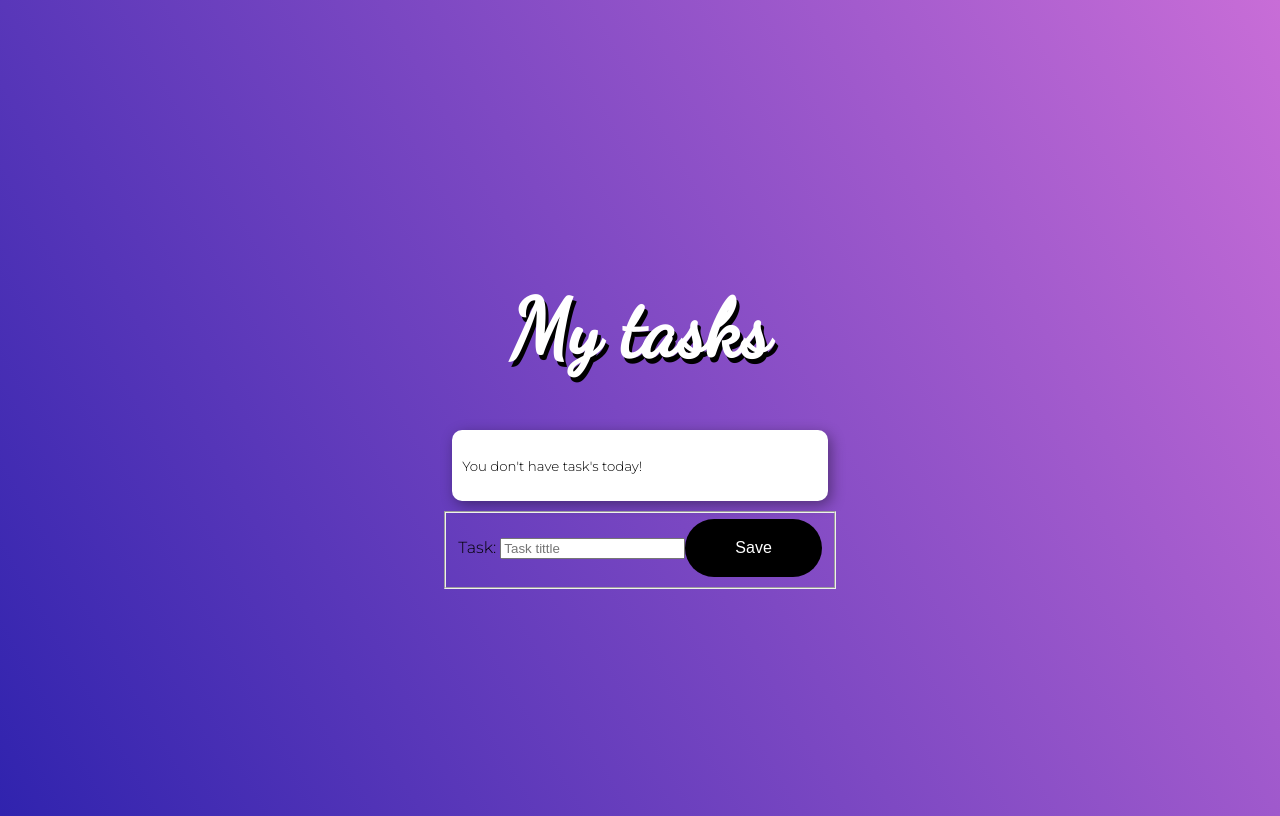
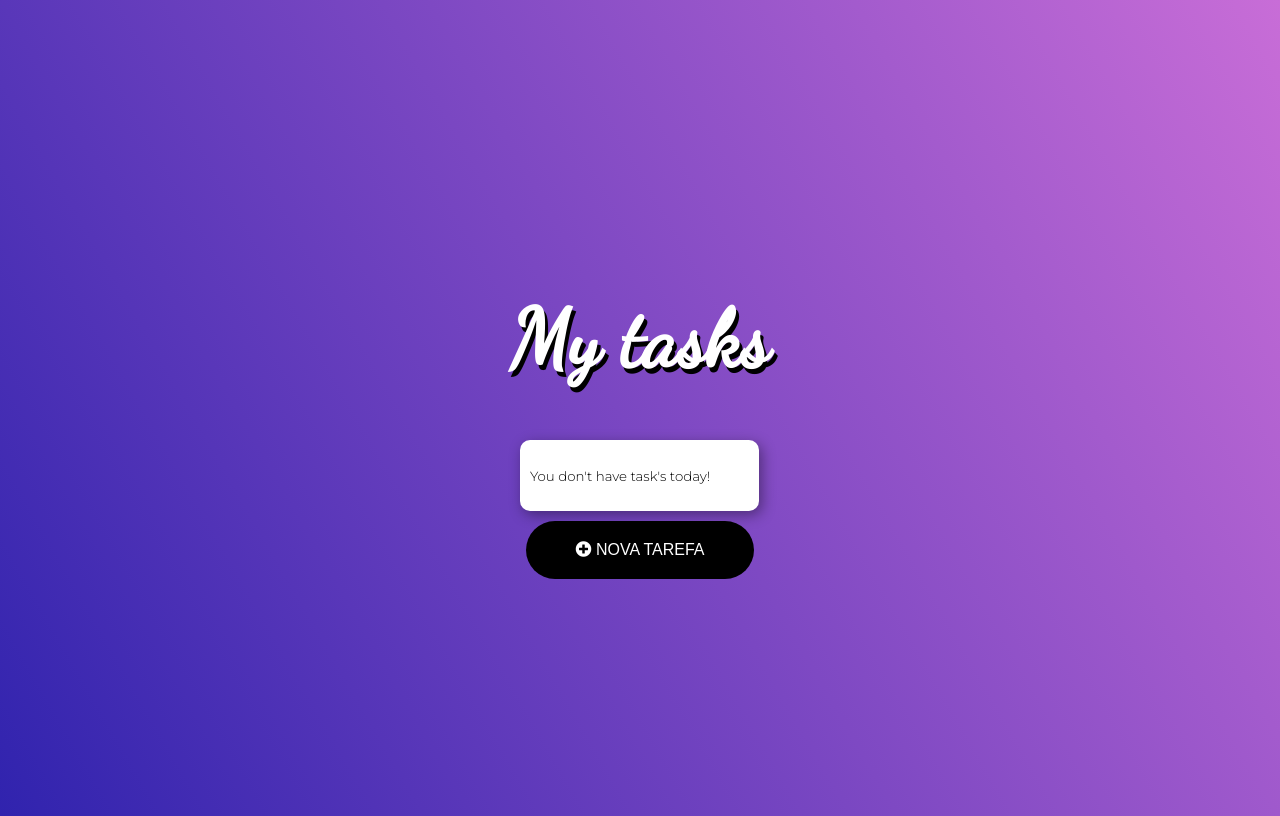
Before and after one commit to Diego-Silva-02/ToDoAppWithAngular, an Angular app: page / in a window 1280 px wide. Built offline with nearby package versions, Linux system fonts and the light colour scheme.

Commit message:
Switching views

```diff
--- a/src/app/app.component.html
+++ b/src/app/app.component.html
@@ -1,5 +1,5 @@
-<h1 class="tittle">{{ tittle }}</h1>
-<ul>
+<h1 class="tittle animated jackInTheBox">{{ tittle }}</h1>
+<ul class="animated flipInX" *ngIf="mode=='list'">
   <p *ngIf="toDos.length === 0"><small>You don't have task's today!</small></p>
   <li *ngFor="let toDo of toDos">{{ toDo.id }}. {{ toDo.tittle }} -
     <button *ngIf="!toDo.done" (click)="markAsDone(toDo)">Done</button>
@@ -8,6 +8,7 @@
   </li>
 </ul>
 
+<div id="modal" *ngIf="mode=='add'" class="animated flixInX">
   <form [formGroup]="form">
     <fieldset>
       <label>Task: </label>
@@ -16,3 +17,14 @@
       <button class="button" [disabled]="form.invalid" (click)="add()">Save</button>
     </fieldset>
   </form>
+</div>
+
+<button class="add-button animated fadeInUp button" (click)="chandeMode('add')" *ngIf="mode=='list'">
+  <i class="fas fa-plus-circle"></i> <!--font-awesome-->
+  NOVA TAREFA
+</button>
+
+<button class="add-button animated fadeInUp button" (click)="chandeMode('list')" *ngIf="mode=='add'">
+  <i class="fas fa-times"></i> <!--font-awesome-->
+  CANCELAR
+</button>
--- a/src/app/app.component.ts
+++ b/src/app/app.component.ts
@@ -8,6 +8,7 @@ import { ToDo } from 'src/models/toDo.model';
   styleUrls: ['./app.component.css']
 })
 export class AppComponent {
+  public mode: string = 'list';
   public toDos: ToDo[] = [];
   public tittle: String = 'My tasks';
   public form!: FormGroup;
@@ -66,4 +67,8 @@ export class AppComponent {
     else
       this.toDos = []
   }
+
+  chandeMode(modeToChange: string) {
+    this.mode = modeToChange
+  }
 }
--- a/src/index.html
+++ b/src/index.html
@@ -10,6 +10,8 @@
   <link rel="preconnect" href="https://fonts.gstatic.com" crossorigin>
   <link href="https://fonts.googleapis.com/css2?family=Montserrat:wght@300&display=swap" rel="stylesheet">
   <link href="https://fonts.googleapis.com/css2?family=Dancing+Script&family=Montserrat:wght@300&display=swap" rel="stylesheet">
+  <link rel="stylesheet" href="https://use.fontawesome.com/releases/v5.7.0/css/all.css" integrity="sha384-lZN37f5QGtY3VHgisS14W3ExzMWZxybE1SJSEsQp9S+oqd12jhcu+A56Ebc1zFSJ" crossorigin="anonymous">
+  <link rel="stylesheet" href="https://cdnjs.cloudflare.com/ajax/libs/animate.css/3.7.0/animate.min.css">
 </head>
 <body>
   <app-root></app-root>
```
Lines whose indentation alone changed are shown as unchanged.
